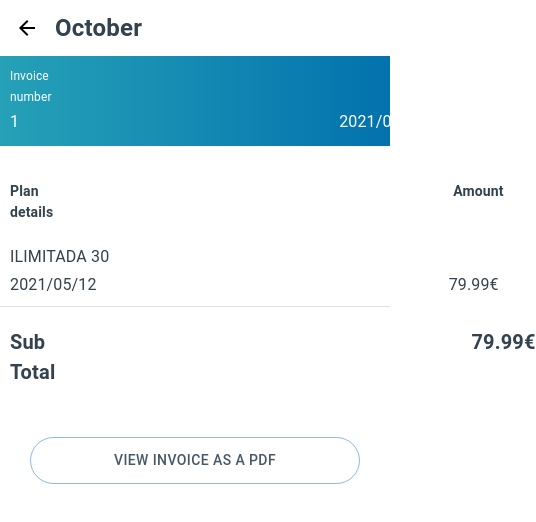
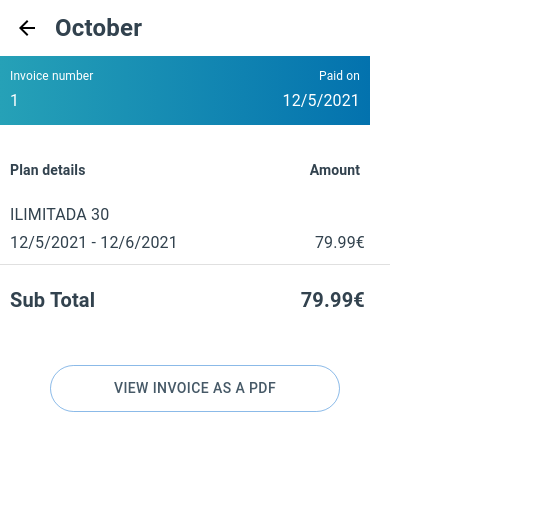
Before and after one commit to DianaCose/BillingPage, a Next.js app: page /1 in a window 390 px wide. Shown: the top 522 px of the page, 536 px wide, since content can reach past the window. Built offline with nearby package versions, Linux system fonts and the light colour scheme.

Commit message:
Last update

```diff
--- a/InvoiceDatabase.js
+++ b/InvoiceDatabase.js
@@ -1,6 +1,6 @@
 export const invoiceData = [
-  { id: 9, status: 'OVERDUE', due: '2021/12/01', amount: 69.99 },
-  { id: 6, status: 'ISSUED', due: '2021/12/10', amount: 69.99 },
+  { id: 10, status: 'OVERDUE', due: '2021/12/01', amount: 69.99 },
+  { id: 9, status: 'ISSUED', due: '2021/12/10', amount: 69.99 },
   { id: 8, status: 'ISSUED', due: '2021/11/10', amount: 69.99 },
   { id: 7, status: 'PAID', due: '2021/10/12', amount: 69.99 },
   { id: 5, status: 'PAID', due: '2021/09/12', amount: 49.99 },
--- a/src/components/HeaderToolbar.js
+++ b/src/components/HeaderToolbar.js
@@ -30,7 +30,6 @@ function HeaderToolbar(props) {
       .map((invoice) => invoice.status)
       .lastIndexOf('ISSUED');
     const date = new Date(props.invoiceData[indexLastIssuedInvoice].due);
-
     return new Intl.DateTimeFormat(['ban', 'id']).format(
       date.setMonth(date.getMonth())
     );
--- a/src/components/Invoices.js
+++ b/src/components/Invoices.js
@@ -17,7 +17,7 @@ function Invoices(props) {
   const [showDetails, setShowDetails] = useState(null);
   const router = useRouter();
   const { breakpoints } = useTheme();
-  const isMobile = useMediaQuery(breakpoints.down('md'));
+  const isMobile = useMediaQuery(breakpoints.down('lg'));
 
   const [selectedInvoice, setSelectedInvoice] = useState(false);
 
@@ -104,7 +104,7 @@ function Invoices(props) {
 
         <Grid
           item
-          sx={{ display: { xs: 'none', md: 'flex' }, marginTop: '60px' }}
+          sx={{ display: { xs: 'none', lg: 'flex' }, marginTop: '60px' }}
         >
           {showDetails && !isMobile && (
             <InvoiceDetails
--- a/src/pages/[invoiceID].js
+++ b/src/pages/[invoiceID].js
@@ -14,21 +14,31 @@ function InvoiceDetailsPage() {
   const router = useRouter();
   const { invoiceID } = router.query;
 
-  console.log(router.query);
-
   const invoice = invoiceData.filter(
     (invoice) => Number(invoiceID) === invoice.id
   )[0];
 
-  console.log(invoiceData);
-  console.log(invoice);
+  const date = new Date(invoice.due);
+  const currentDate = new Intl.DateTimeFormat(['ban', 'id']).format(date);
+  const currentMonth = () => {
+    const date = new Date(invoice.due);
+    return new Intl.DateTimeFormat(['ban', 'id']).format(
+      date.setMonth(date.getMonth())
+    );
+  };
+  const nextMonth = () => {
+    const date = new Date(invoice.due);
+    return new Intl.DateTimeFormat(['ban', 'id']).format(
+      date.setMonth(date.getMonth() + 1)
+    );
+  };
 
   return (
     <Box
       sx={{
         width: '100vw',
         height: '100vh',
-        padding: { xs: '0', md: '10px' },
+        padding: { xs: '0', lg: '10px' },
         marginBottom: { xs: '0', md: '70px' },
       }}
     >
@@ -48,9 +58,10 @@ function InvoiceDetailsPage() {
 
       <Stack
         direction="row"
-        spacing={47}
+        justifyContent = 'space-between'
         sx={{
           padding: '10px 10px 0 10px',
+          marginRight: '20px',
           background: 'linear-gradient(90deg, #26A1B7 0%, #0372AE 100%)',
           color: ' #FFFFFF',
         }}
@@ -65,9 +76,10 @@ function InvoiceDetailsPage() {
 
       <Stack
         direction="row"
-        spacing={40}
+        justifyContent = 'space-between'
         sx={{
           marginBottom: '25px',
+          marginRight: '20px',
           padding: '0 10px 10px 10px',
           background: 'linear-gradient(90deg, #26A1B7 0%, #0372AE 100%)',
           color: ' #FFFFFF',
@@ -77,14 +89,14 @@ function InvoiceDetailsPage() {
           {invoice.id}
         </Typography>
         <Typography variant="subtitle1" sx={{ fontSize: '16px' }}>
-          {invoice.due}
+          {currentDate}
         </Typography>
       </Stack>
 
       <Stack
         direction="row"
-        spacing={50}
-        sx={{ marginBottom: '10px', padding: '10px', color: '#32424E' }}
+        justifyContent = 'space-between'
+        sx={{ marginBottom: '10px', padding: '10px', color: '#32424E',marginRight: '20px', }}
       >
         <Typography
           variant="body1"
@@ -102,8 +114,8 @@ function InvoiceDetailsPage() {
 
       <Stack
         direction="row"
-        spacing={45}
-        sx={{ paddingLeft: '10px', paddingRight: '10px', color: '#32424E' }}
+        justifyContent = 'space-between'
+        sx={{ paddingLeft: '10px', paddingRight: '10px', color: '#32424E', marginRight: '20px', }}
       >
         <Typography variant="subtitle1" sx={{ fontSize: '16px' }}>
           ILIMITADA 30
@@ -111,11 +123,11 @@ function InvoiceDetailsPage() {
       </Stack>
       <Stack
         direction="row"
-        spacing={44}
-        sx={{ marginBottom: '7px', paddingLeft: '10px', color: '#32424E' }}
+        justifyContent = 'space-between'
+        sx={{ marginBottom: '7px', paddingLeft: '10px', color: '#32424E', marginRight: '25px', }}
       >
         <Typography variant="subtitle1" sx={{ fontSize: '16px' }}>
-          {invoice.due}
+        {currentMonth()} - {nextMonth()}
         </Typography>
         <Typography variant="subtitle1" sx={{ fontSize: '16px' }}>
           {invoice.amount}{'\u20AC'}
@@ -125,12 +137,13 @@ function InvoiceDetailsPage() {
 
       <Stack
         direction="row"
-        spacing={52}
+        justifyContent = 'space-between'
         sx={{
           marginTop: '20px',
           marginBottom: '20px',
           paddingLeft: '10px',
           color: '#32424E',
+          marginRight: '25px',
         }}
       >
         <Typography
@@ -151,8 +164,8 @@ function InvoiceDetailsPage() {
         <Button
           variant="outlined"
           sx={{
-            display: { xs: 'block', md: 'none' },
-            margin: '30px',
+            display: { xs: 'block', lg: 'none' },
+            margin: '30px 50px 30px 50px',
             padding: '10px',
             borderRadius: '30px',
             color: '#465967',
```
Also changed, not shown: src/components/InvoiceDetails.js (+7 -7 lines).
